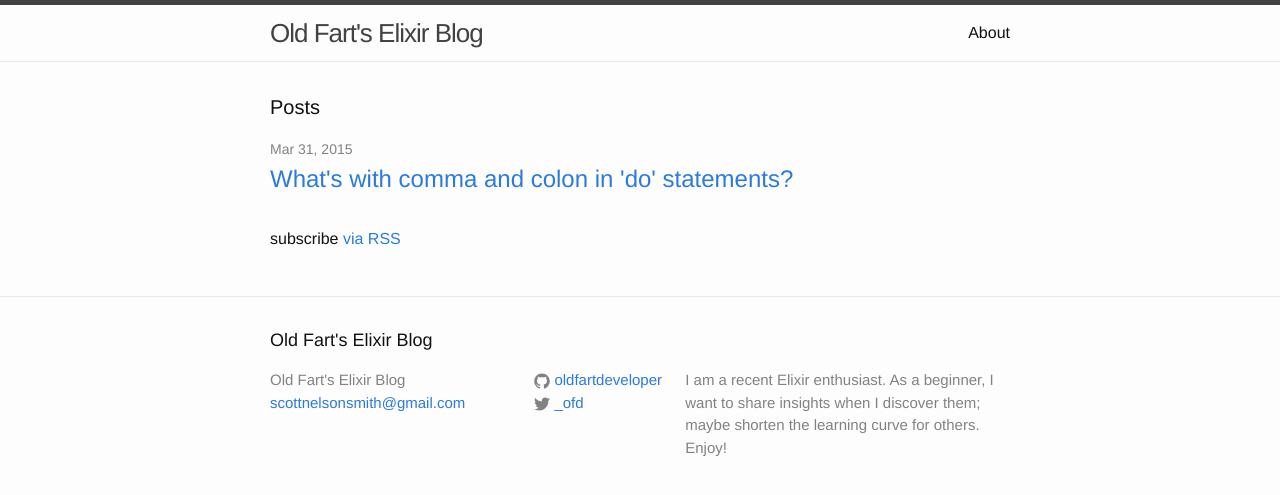
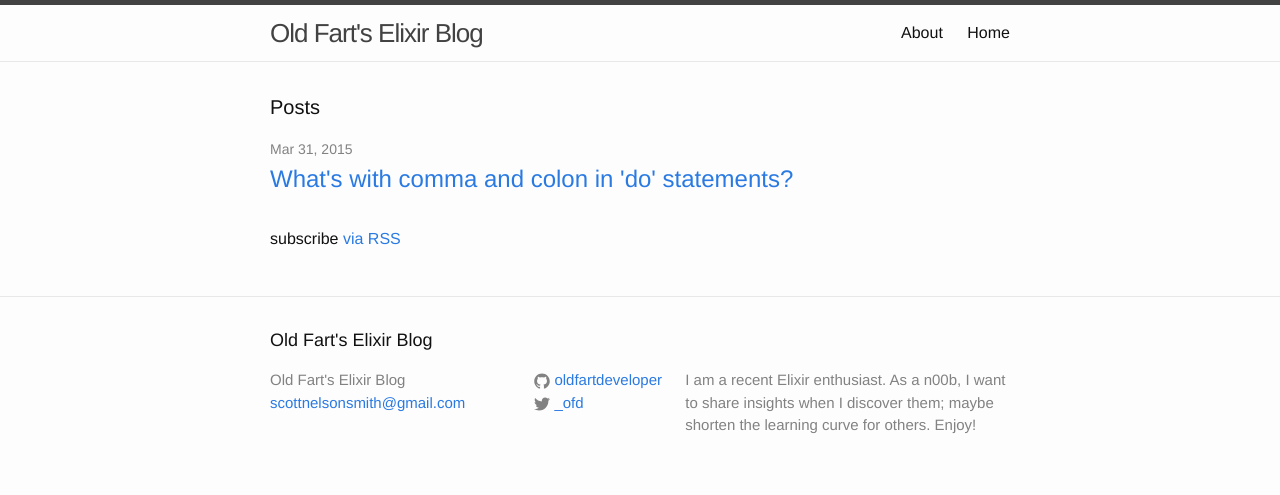
Before and after one commit to oldfartdeveloper/my_elixir_blog, a Jekyll site: the page built from _pages/index.html, in a window 1280 px wide. Shown: the top 495 px of the page. Built offline with Jekyll 4.4.1, drawn with Linux system fonts in a browser that asks for light colours; Markdown is read by kramdown in place of the engine named in the settings.

Commit message:
Adding Pages from http://pixelcog.com/blog/2013/jekyll-from-scratch-core-architecture/

```diff
--- a/_config.yml
+++ b/_config.yml
@@ -2,7 +2,7 @@
 title: Old Fart's Elixir Blog
 email: scottnelsonsmith@gmail.com
 description: > # this means to ignore newlines until "baseurl:"
-  I am a recent Elixir enthusiast.  As a beginner, I want to
+  I am a recent Elixir enthusiast.  As a n00b, I want to
   share insights when I discover them; maybe shorten the learning curve for others.
   Enjoy!
 baseurl: "/my_elixir_blog" # the subpath of your site, e.g. /blog
@@ -11,5 +11,9 @@ twitter_username: _ofd
 github_username:  oldfartdeveloper
 timezone: America/Los_Angeles
 
+# From http://pixelcog.com/blog/2013/jekyll-from-scratch-core-architecture/
+include: ['_pages']
+relative_permalinks: false
+
 # Build settings
 markdown: redcarpet
--- a/index.html
+++ b/_pages/index.html
@@ -1,4 +1,6 @@
 ---
+title: Home
+permalink: /
 layout: default
 ---
 
```
Also changed, not shown: _pages/about.md (renamed from about.md, +1 -1 lines).
